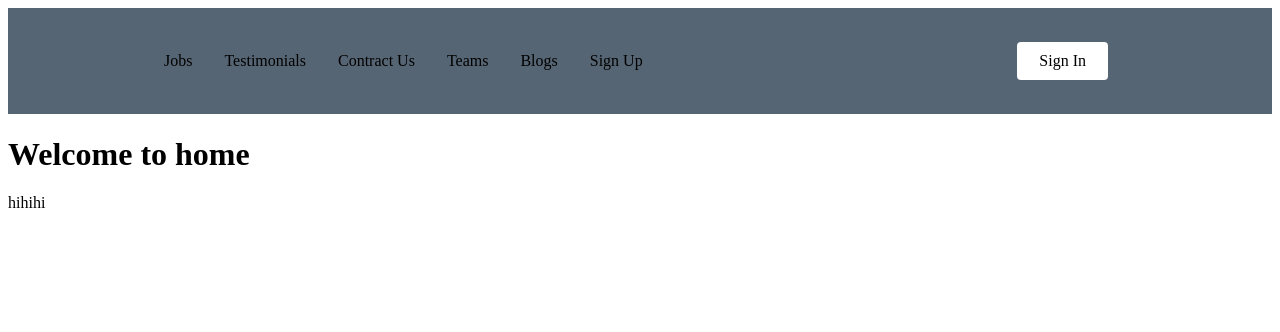
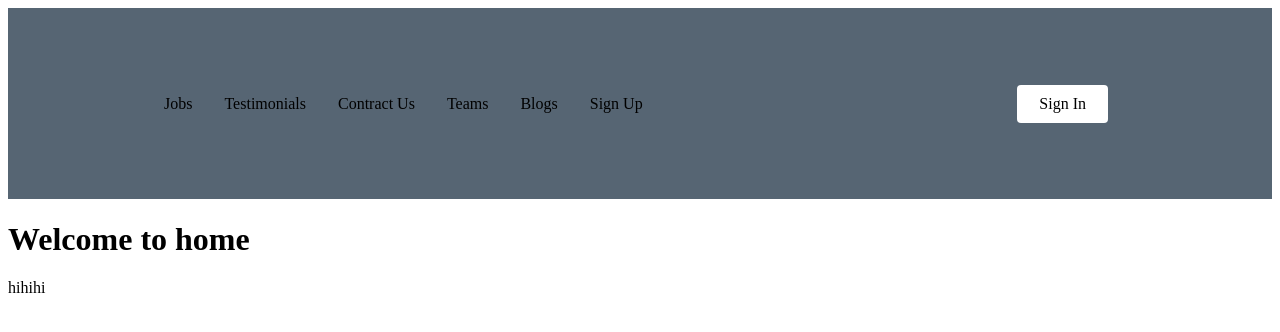
Before and after one commit to PaulImaginary/jobHelperWebsite, a React (Create React App) app in the folder studentweb/: page / in a window 1280 px wide. Shown: the top 332 px of the page. Built offline with nearby package versions, Linux system fonts and the light colour scheme.

Commit message:
Update NavbarElements.js
4

```diff
--- a/studentweb/src/components/Navbar/NavbarElements.js
+++ b/studentweb/src/components/Navbar/NavbarElements.js
@@ -4,7 +4,7 @@ import styled from "styled-components";
 
 export const Nav = styled.nav`
   background: #566573;
-  height: 100px;
+  height: 185px;
   display: flex;
   justify-content: space-between;
   padding: 0.2rem calc((100vw - 1000px) / 2);
```
